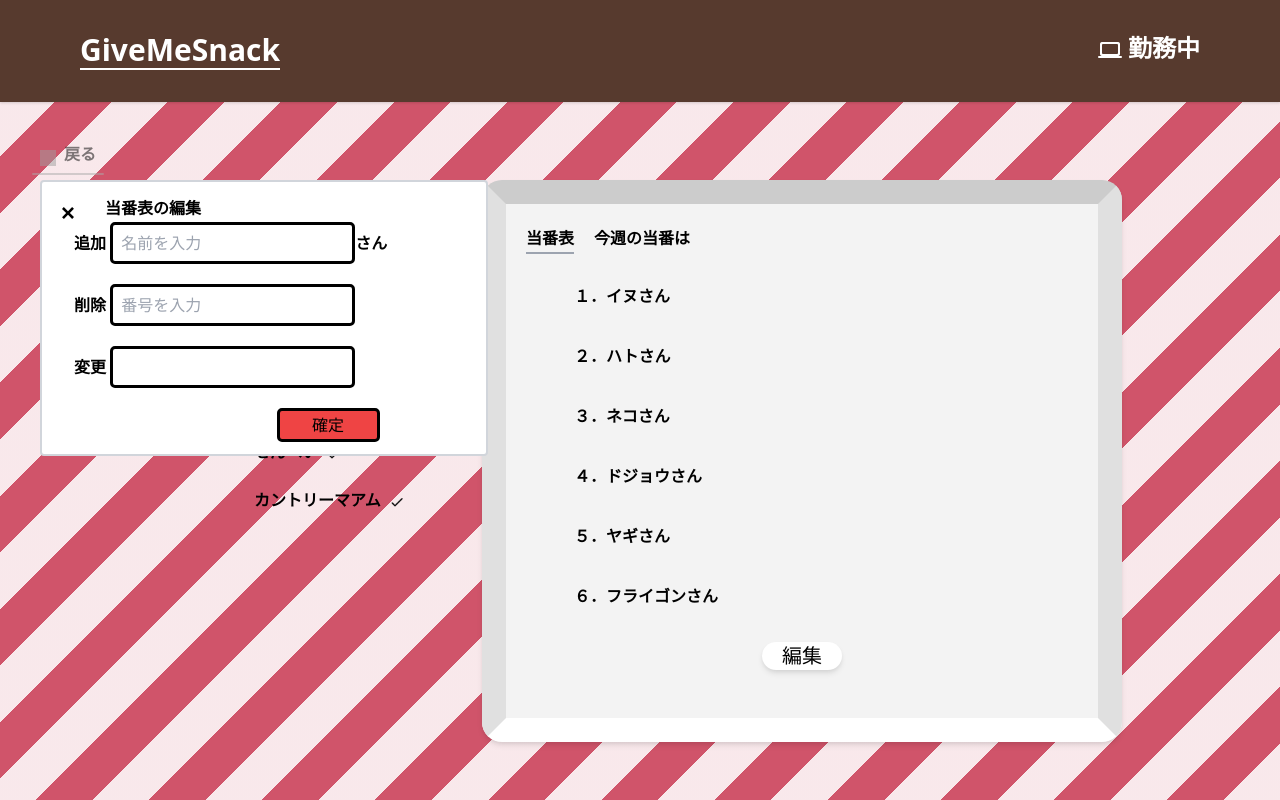
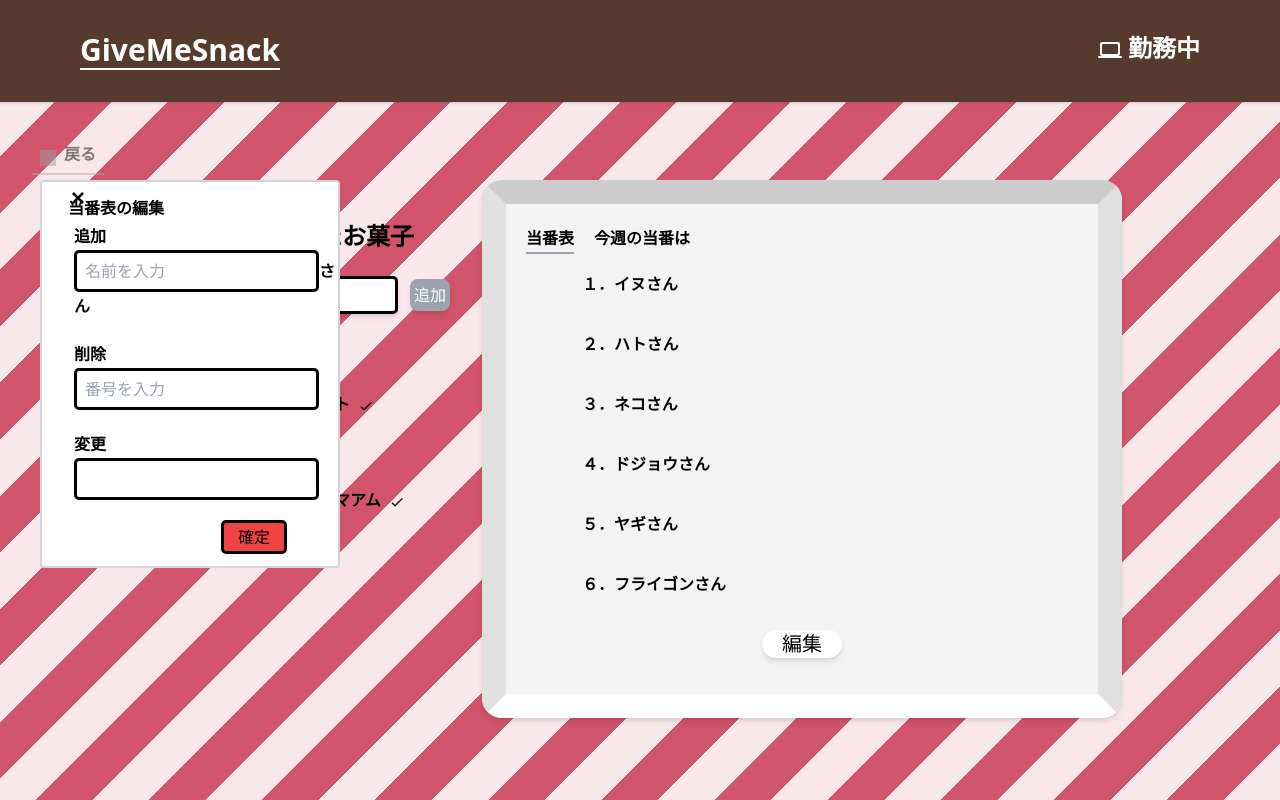
Before and after one commit to catgolem/GiveMeSnack, a Nuxt app: page /admin in a window 1280 px wide. Both pictures are taken after a click on the button "編集". Built offline with nearby package versions, Linux system fonts and the light colour scheme; grey boxes are pictures that could not be loaded; a web font is replaced by a local one.

Commit message:
[modify]#22 modalの画面サイズ対応調整

```diff
--- a/components/FormMember.vue
+++ b/components/FormMember.vue
@@ -33,43 +33,34 @@
 <style>
     .locate{
         position: absolute !important;
-        top:95px !important;
-        left: 10px !important;
-    }
-    .small{
-            font-size: 5px;
-        }
-    .modal{
-        position: absolute !important;
-        top: 1px !important;
-        left: 1px !important;
-        width: 35% !important;
+        top:4em !important;
+        left: 1em !important;
     }
 
 
-    @media screen and ( max-width:674px) {
+    @media screen and ( max-width:667px) {
         .small{
             font-size: 6px !important;
             transition:1s;
         }
         .modal{
             position: absolute !important;
-            top: 450px !important;
-            right: 18em !important;
-            width: 35% !important;
+            top: 28em !important;
+            right:56vw !important;
+            width: 240px !important;
             transition:1s;
         }
     }
-    @media screen and (min-width:674px) {
+    @media screen and (min-width:667px) {
         .small{
             font-size: 16px !important;
             transition: 1s;
         }
         .modal{
             position: absolute !important;
-            top: 100px !important;
-            left: 40px !important;
-            width: 35% !important;
+            top: 5em !important;
+            left: 2em !important;
+            width: 300px !important;
             transition: 1s;
         }
     }
--- a/pages/admin.vue
+++ b/pages/admin.vue
@@ -47,9 +47,9 @@
                     <div class="border-b-2 border-gray-400 inline">当番表</div>
                     <div class="ml-5">今週の当番は</div>
                 </div>
-                <div class="m-7">
+                <div class="m-4">
                     <div class ="boardfont">
-                        <div class="ml-5 font-black">
+                        <div class="ml-10 font-black">
                             <div class="textbottom">１．イヌさん</div>
                             <div class="textbottom">２．ハトさん</div>
                             <div class="textbottom">３．ネコさん</div>
@@ -96,7 +96,7 @@
 
 <style>
 
-@media screen and ( max-width:674px){
+@media screen and ( max-width:667px){
     .boardfont{
         font-size: 10px !important;
         transition: 1s;
@@ -110,7 +110,7 @@
         transition: 1s;
     }
 }
-@media screen and (min-width:674px) {
+@media screen and (min-width:667px) {
     .boardfont{
         font-size: 16px !important;
         transition: 1s;
```
